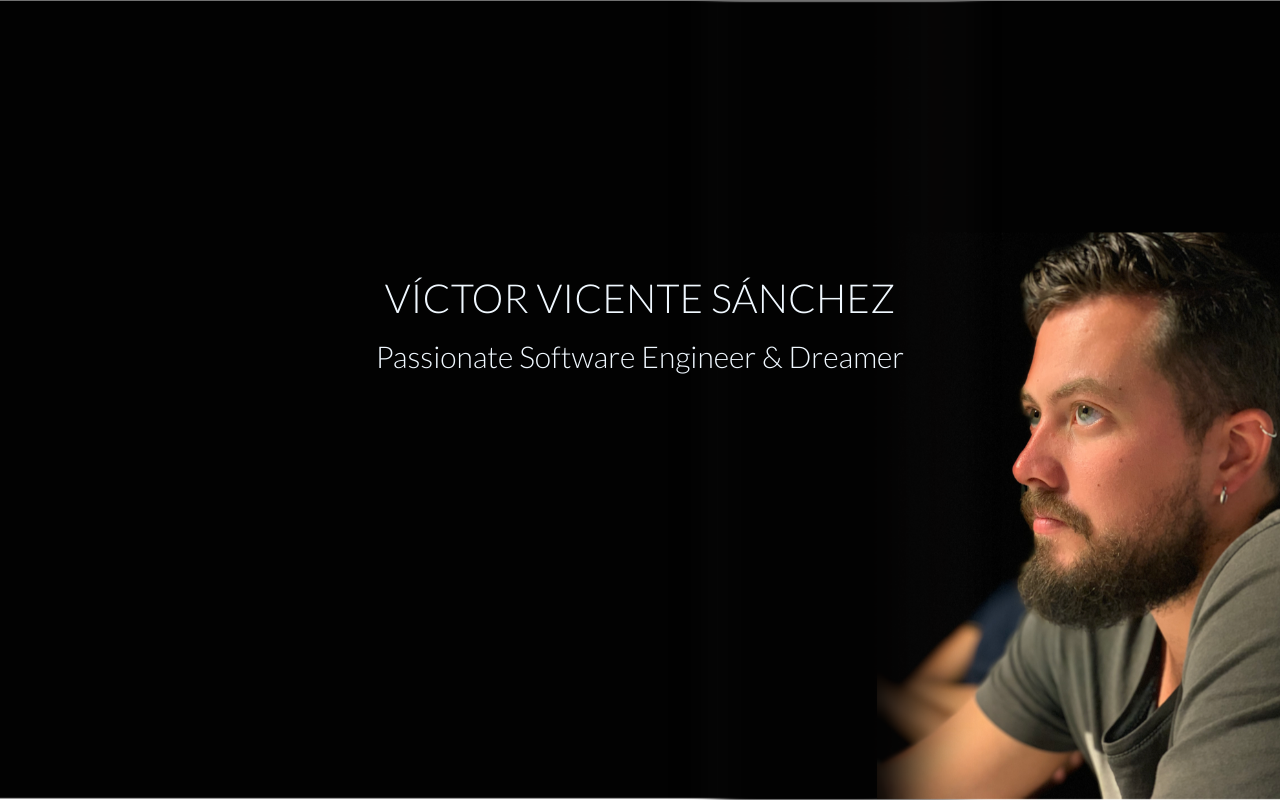
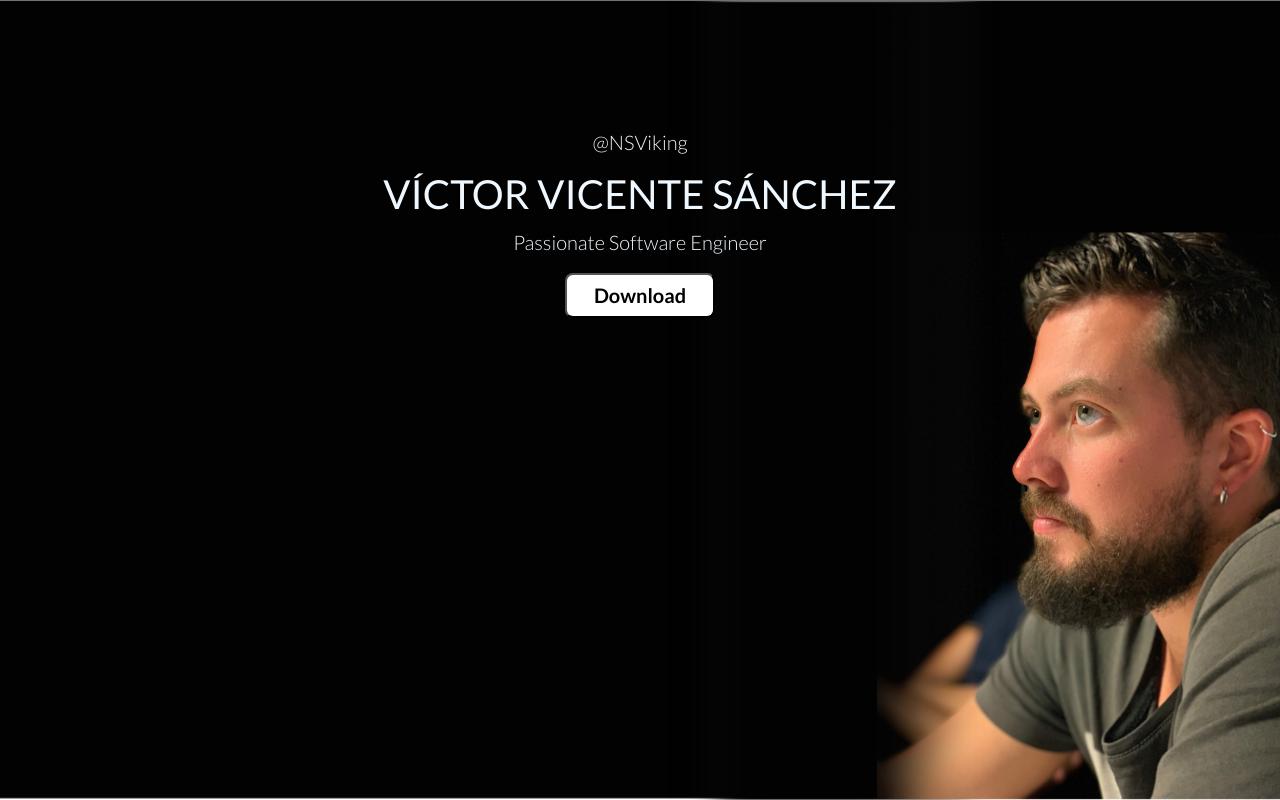
Before and after one commit to NSViking/VikingFace, an Angular app in the folder viking-face/: page /home in a window 1280 px wide. Built offline with nearby package versions, Linux system fonts and the light colour scheme.

Commit message:
Present view changes

```diff
--- a/viking-face/src/app/components/home/view/home.component.css
+++ b/viking-face/src/app/components/home/view/home.component.css
@@ -11,23 +11,23 @@
     font-family: 'Lato', sans-serif;
   }
 
-  .h2, h2 {
+  .name {
     color: aliceblue !important;
     font-size: 40px !important;
     font-weight: normal;
-    margin: 20px;
+    margin: 15px;
     font-family: 'Lato', sans-serif;
   }
-  .h3, h3 {
+  .title-name {
     color: aliceblue;
-    font-size: 30px;
+    font-size: 20px;
     font-weight: lighter;
 
     font-family: 'Lato', sans-serif;
   }
 
   .center-box {
-    margin: 20% 20% !important;
+    margin: 10% 10% !important;
   }
 
 .container {
@@ -44,3 +44,15 @@
   -o-background-size: cover;      /* Opera*/
   background-size: cover;
 }
+
+.download {
+  margin: 20px;
+  width: 150px;
+  height: 45px;
+  color: black;
+  font-weight: bold;
+  background-color: white;
+  border-radius: 8px;
+  font-size: 20px;
+  font-family: 'Lato', sans-serif;
+}
--- a/viking-face/src/app/components/home/view/home.component.html
+++ b/viking-face/src/app/components/home/view/home.component.html
@@ -3,9 +3,12 @@
     <div  class="container-fluid container">
         <div class="row center-box">
 
-                        <h2>Víctor Vicente Sánchez</h2>
-                        <h3>Passionate Software Engineer & Dreamer</h3>
+                <a href="https://github.com/NSViking" class="title-name">@NSViking</a>
+                <h2 class="name">Víctor Vicente Sánchez</h2>
+                <h3 class="title-name">Passionate Software Engineer</h3>
+                <button class="download">Download</button>
         </div>
+
     </div>
 
 </div>
```
